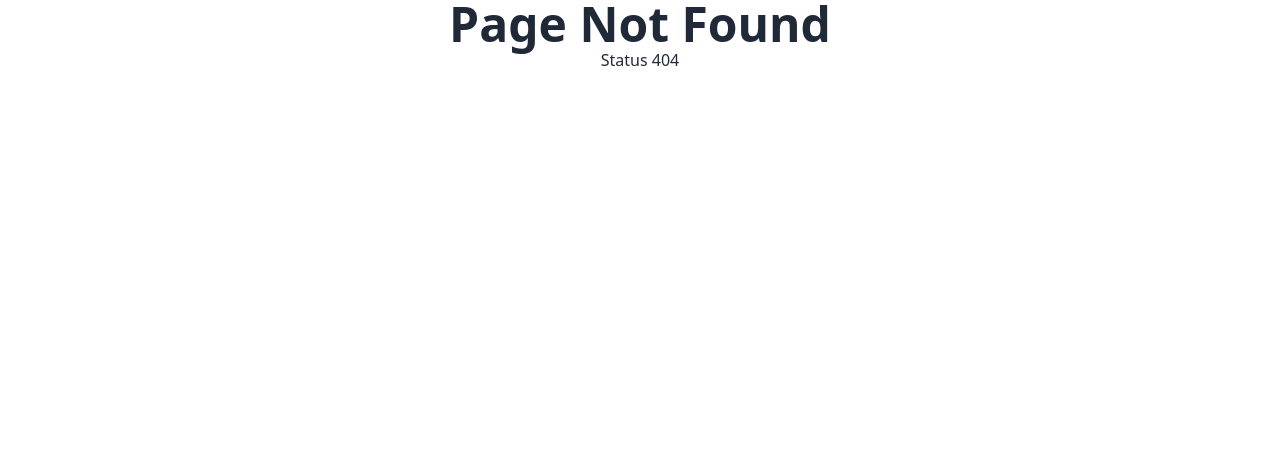
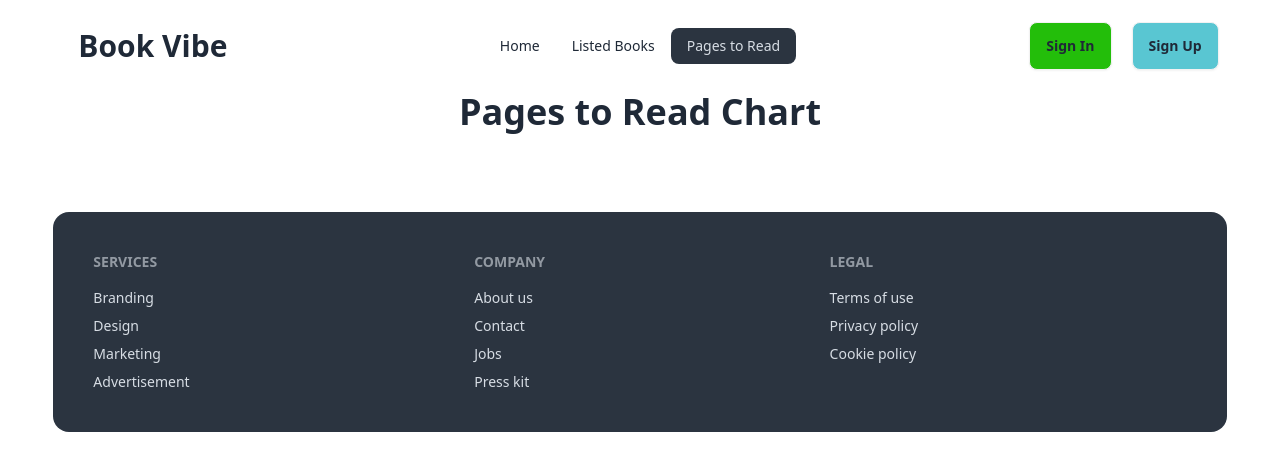
Before and after one commit to sayed725/book-vibe-react-router, a React (Vite) app: page /pagesRead in a window 1280 px wide. Before the commit this address had no page. Shown: the top 470 px of the page. Built offline with nearby package versions, Linux system fonts and the light colour scheme.

Commit message:
added deploy disk

```diff
--- a/package.json
+++ b/package.json
@@ -13,6 +13,7 @@
     "localforage": "^1.10.0",
     "match-sorter": "^7.0.0",
     "react": "^18.3.1",
+    "react-charts": "^3.0.0-beta.57",
     "react-dom": "^18.3.1",
     "react-icons": "^5.3.0",
     "react-router-dom": "^6.27.0",
--- a/src/components/Navbar/Navbar.jsx
+++ b/src/components/Navbar/Navbar.jsx
@@ -4,6 +4,7 @@ const Navbar = () => {
     const links = <>
      <li><NavLink to='/'>Home</NavLink></li>
      <li><NavLink to='/listedBooks'>Listed Books</NavLink></li>
+     <li><NavLink to='/pagesRead'>Pages to Read</NavLink></li>
     </>
 
 
--- /dev/null
+++ b/src/components/PagesChart/PagesChart.jsx
@@ -0,0 +1,9 @@
+const PagesChart = () => {
+    return (
+        <div>
+            <h3 className="text-4xl text-center font-bold">Pages to Read Chart</h3>
+        </div>
+    );
+};
+
+export default PagesChart;
--- a/src/main.jsx
+++ b/src/main.jsx
@@ -14,6 +14,7 @@ import BookDetail from './components/BookDetail/BookDetail.jsx';
 import ListedBooks from './ListtedBooks/ListedBooks.jsx';
 import { ToastContainer } from 'react-toastify';
   import 'react-toastify/dist/ReactToastify.css';
+import PagesChart from './components/PagesChart/PagesChart.jsx';
 
 
 const router = createBrowserRouter([
@@ -37,6 +38,10 @@ const router = createBrowserRouter([
         loader:()=> fetch('/booksData.json')
       },
       {
+        path:'/pagesRead',
+        element:<PagesChart></PagesChart>
+      },
+      {
         path:'dashbord',
         element:<DashBord></DashBord>
       }
```
Also changed, not shown: 2 other files (tests, documents, lock files or other folders).
